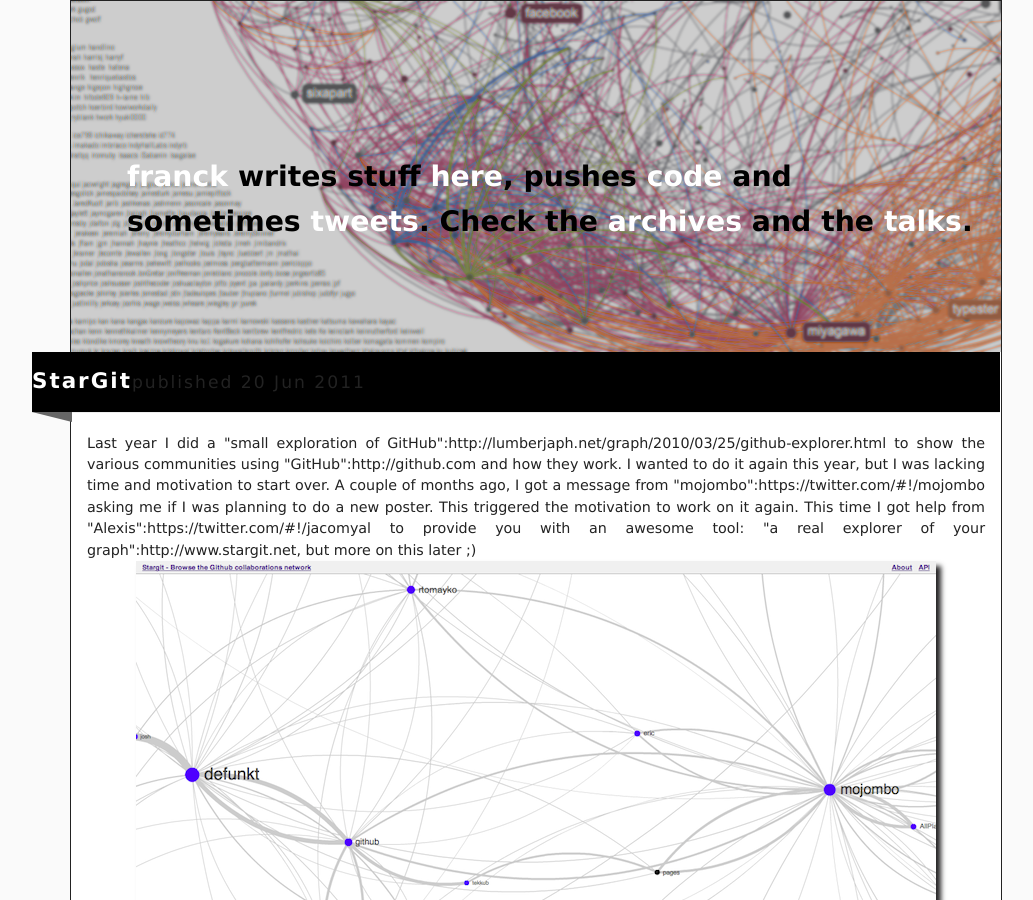
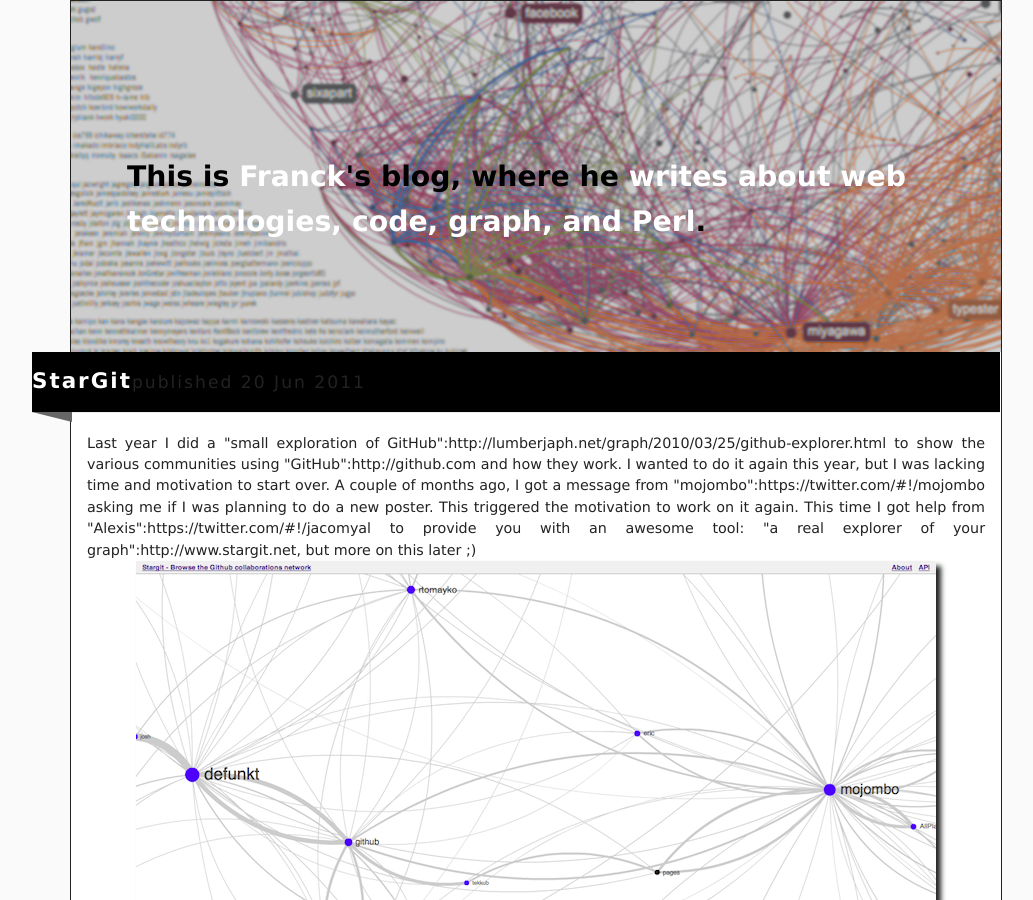
Before and after one commit to jacomyal/franckcuny.github.com, a Jekyll site: the page built from index.html, in a window 1280 px wide and 900 px high. Shown: the whole window, without its empty margins (104-1137 px from the left). Built offline with Jekyll 4.4.1, drawn with Linux system fonts in a browser that asks for light colours; some web fonts are replaced; comment, search, counter and statistics services are not loaded.

Commit message:
refresh the design and update the about section

```diff
--- a/_layouts/default.html
+++ b/_layouts/default.html
@@ -19,12 +19,13 @@
 <div class="site">
 
   <div class="title">
+  <div class="intro">
+      This is <a class="extra" rel="author" href="/about/">Franck</a>'s blog,
+      where he <a href="/archives.html" class="extra">writes about web
+          technologies, code, graph, and Perl</a>.
+  </div>
+  </div>
 
-    <div class="intro">
-      <a class="extra" rel="author" href="/about/">franck</a> writes stuff <a href="/" class="extra">here</a>, pushes <a href="http://github.com/franckcuny">code</a> and sometimes <a href="http://twitter.com/franckcuny">tweets</a>. Check the <a href="/archives.html" rel="archives" class="extra">archives</a> and the <a class="extra" href="/talks/">talks</a>.
-    </div>
-
-  </div>
 
   {{ content }}
 
```
Also changed, not shown: _layouts/post.html (+7 -1 lines), about/index.html (+10 -7 lines).
